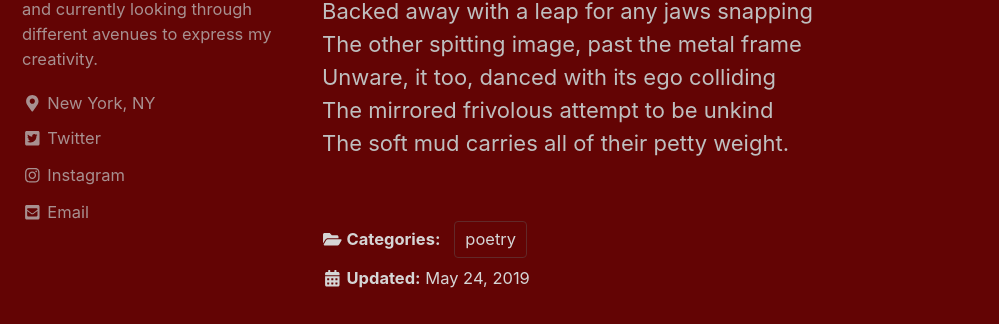
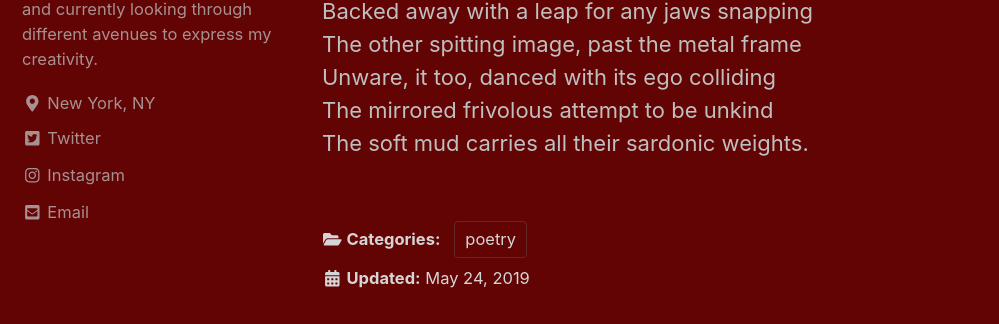
Before and after one commit to jimmyovega/jimmyovega.github.io, a Jekyll site: the page built from _posts/2019-05-24-the-mirror-toad.md, in a window 1280 px wide and 900 px high, scrolled down 562 px. Shown: the part 130-454 px from the top of the window, without its empty margins (0-999 px from the left). Built offline with Jekyll 4.4.1, drawn with Linux system fonts in a browser that asks for light colours; cached includes are drawn as plain includes; nearby versions of some CDN libraries; comment, search, counter and statistics services are not loaded.

Commit message:
Update 2019-05-24-the-mirror-toad.md

```diff
--- a/_posts/2019-05-24-the-mirror-toad.md
+++ b/_posts/2019-05-24-the-mirror-toad.md
@@ -24,4 +24,4 @@ Backed away with a leap for any jaws snapping
 The other spitting image, past the metal frame
 Unware, it too, danced with its ego colliding
 The mirrored frivolous attempt to be unkind
-The soft mud carries all of their petty weight.
+The soft mud carries all their sardonic weights.
```
